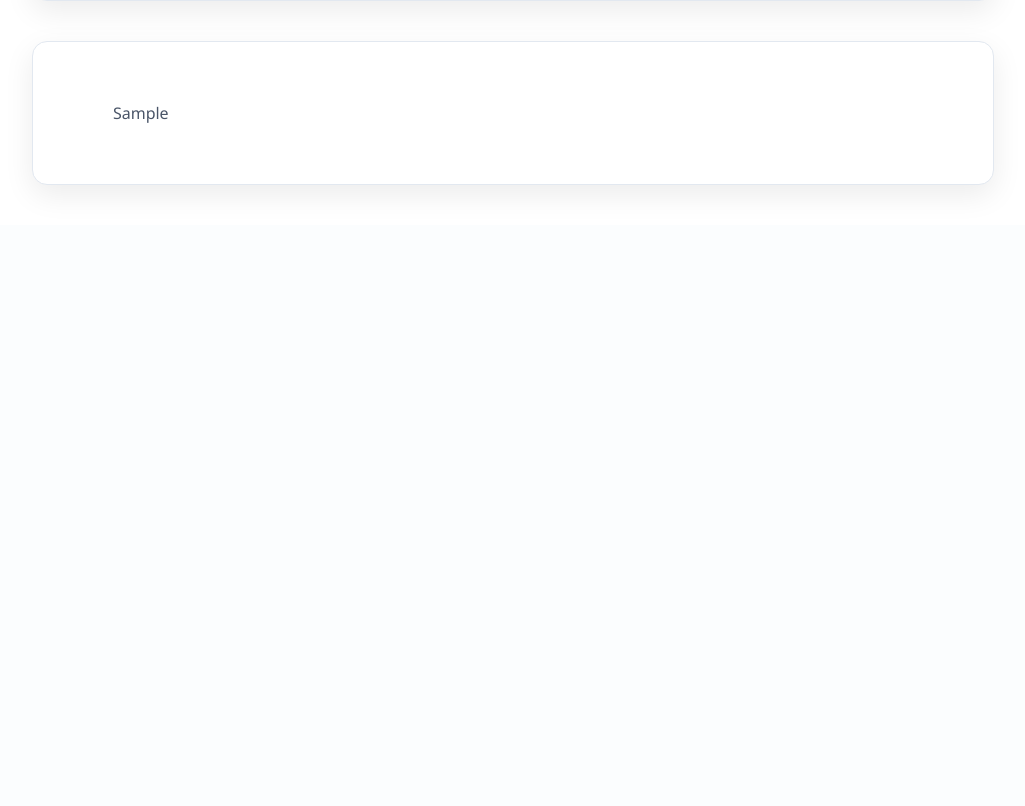
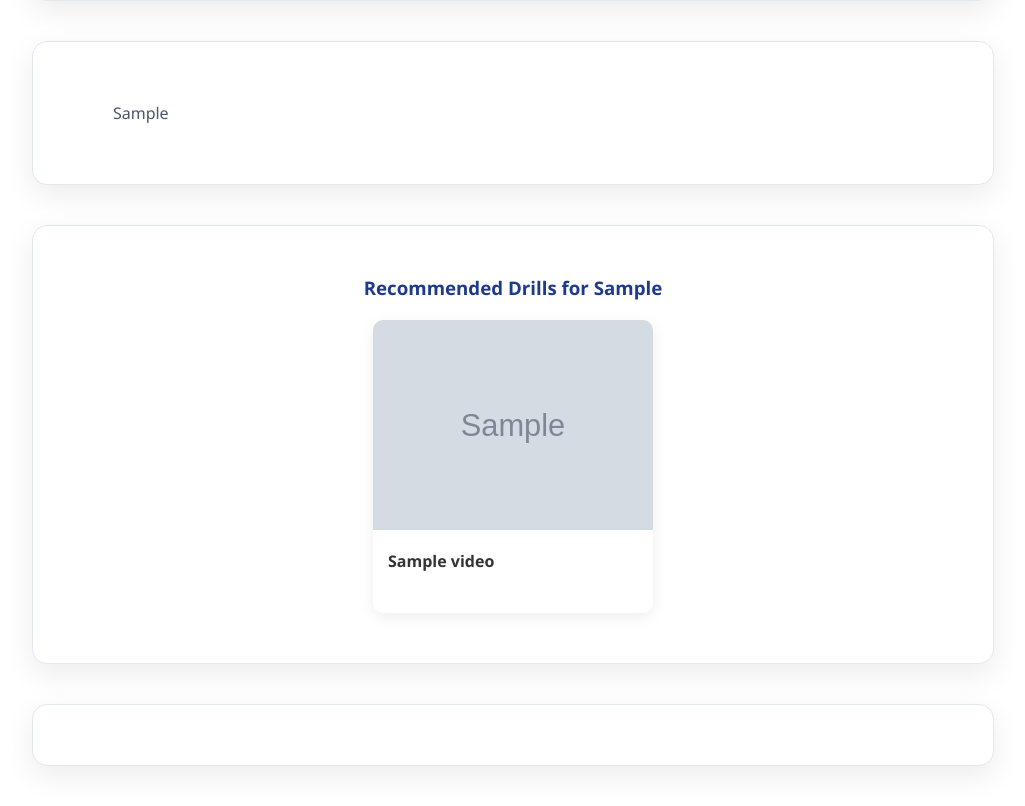
Before and after one commit to Tanay-14/Swimtellect, a Django app: template appchallenge/templates/training.html in a window 1280 px wide. Shown: the part 1153-1959 px from the top of the page, without its empty margins (127-1152 px from the left). Before the commit the page ends 1340 px from the top, so only its background shows below. Run offline with Django 5.2, Linux system fonts and the light colour scheme; the template is opened without the code that fills it: most values are stand-ins (such as "Sample title", 1, 10 or a date in 2020); grey boxes marked "Sample" are stand-in pictures.

Commit message:
fixed bug3s

````diff
--- a/appchallenge/models.py
+++ b/appchallenge/models.py
@@ -36,3 +36,4 @@ class Upload(models.Model):
     uploaded_at = models.DateTimeField(auto_now_add=True)
     analysis_summary = models.TextField(blank=True, null=True)
     annotated_media_path = models.CharField(max_length=255, blank=True, null=True)
+    scores = models.JSONField(null=True, blank=True)
--- a/appchallenge/swim_analyser.py
+++ b/appchallenge/swim_analyser.py
@@ -265,7 +265,7 @@ SWIMMING LEVEL CONTEXT:
 
 Please only these sections and provide in humanlike language in english in second person:
 
-First, provide a JSON object with scores from 1 to 10 and be generous in giving those scores for the following categories based on the data. The JSON object should be enclosed in triple backticks.
+First, provide a JSON object with scores from 1 to 10 and give higher scores to more experienced swimmers. Give those scores for the following categories based on the data. The JSON object should be enclosed in triple backticks.
 ```json
 {{
   "scores": {{ "Coordination": <score>, "Breathing technique": <score>, "Body alignment": <score>, "Arm stroke efficiency": <score>, "Kick technique": <score> }}
--- a/appchallenge/templates/training.html
+++ b/appchallenge/templates/training.html
@@ -34,6 +34,24 @@
         padding-bottom: 10px;
         margin-top: 20px;
     }
+    .video-container {
+        margin-top: 30px;
+    }
+    .video-card {
+        background-color: #fff;
+        border-radius: 10px;
+        box-shadow: 0 4px 15px rgba(0,0,0,0.07);
+        overflow: hidden;
+        transition: transform 0.2s ease-in-out;
+        margin-bottom: 20px;
+    }
+    .video-card:hover {
+        transform: translateY(-5px);
+    }
+    .video-card img {
+        width: 100%;
+        height: auto;
+    }
 </style>
 
 <div class="hero-section" style="margin-bottom: 0; padding: 40px 20px;">
@@ -57,6 +75,31 @@
     {% else %}
         <p>Click the button above to generate your first personalized training plan!</p>
     {% endif %}
+</div>
+
+{% if videos %}
+<div class="training-container video-container">
+    <h3 class="chart-title">Recommended Drills for {{ areas_for_improvement.0.0 }}</h3>
+    <div style="display: flex; justify-content: space-around; flex-wrap: wrap; gap: 20px;">
+        {% for video in videos %}
+        <div class="video-card" style="flex: 1; min-width: 250px; max-width: 280px;">
+            <a href="https://www.youtube.com/watch?v={{ video.videoId }}" target="_blank" rel="noopener noreferrer">
+                <img src="{{ video.thumbnail }}" alt="{{ video.title }}">
+            </a>
+            <div style="padding: 15px;">
+                <h5 style="margin-top: 0; font-size: 1rem;">
+                    <a href="https://www.youtube.com/watch?v={{ video.videoId }}" target="_blank" rel="noopener noreferrer" style="text-decoration: none; color: #333;">
+                        {{ video.title }}
+                    </a>
+                </h5>
+            </div>
+        </div>
+        {% endfor %}
+    </div>
+</div>
+{% endif %}
+
+<div class="training-container" style="text-align: center;">
 </div>
 
 <script src="https://cdn.jsdelivr.net/npm/chart.js"></script>
````
Also changed, not shown: appchallenge/views.py (+47 -10 lines), appchallenge/youtube.py (added, +27 -0 lines), 1 other file.
